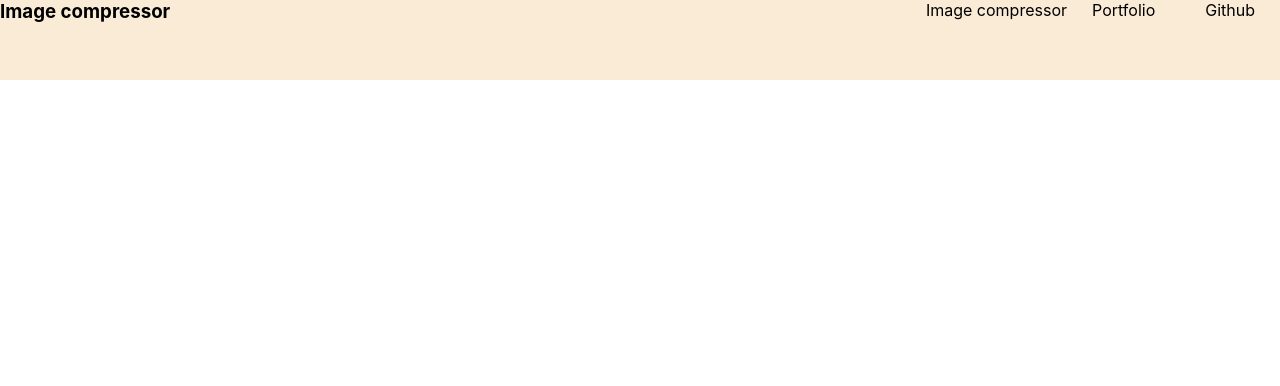
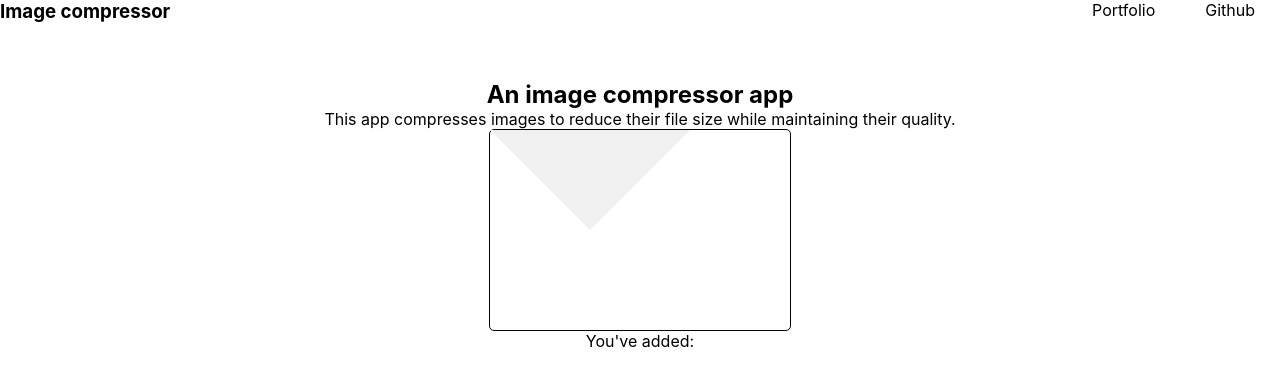
Before and after one commit to NixonOjiem/Image-compressor, a React (Create React App) app: page / in a window 1280 px wide. Shown: the top 386 px of the page. Built offline with nearby package versions, Linux system fonts and the light colour scheme.

Commit message:
A commit with upload file functionality updated

```diff
--- a/src/App.css
+++ b/src/App.css
@@ -3,8 +3,13 @@
   padding: 0px;
   border: 0px;
 }
+.App{
+  /* display: flex; */
+  justify-content: center;
+  align-items: center;
+}
 .Navigation-bar{
-  background-color: antiquewhite;
+  background-color: #fff;
   overflow: auto;
   align-items: center;
   height: 10vh;
@@ -22,3 +27,48 @@
   padding: 15px;
   margin: 10px;
 }
+.List-items li a:hover{
+  color: #e4e2e2;
+  transition-timing-function: ease-in-out;
+  transition-duration: 0.5s;
+}
+.Introduction-content{
+  max-width: 70vw;
+  margin-left: 15vw;
+  text-align: center;
+  display: flex;
+  flex-direction: column;
+  align-items: center;
+  justify-content: center;
+}
+.triangle-input {
+  position: relative;
+  width: 300px;
+  height: 200px;
+  border: 1px solid #ccc;
+  background-color: #ffffff;
+  border-radius: 5px;
+  border-color: #000;
+}
+
+.triangle-input::before {
+  content: "";
+  position: absolute;
+  top: 0;
+  left: 0;
+  width: 0;
+  height: 0;
+  border-style: solid;
+  border-width: 100px 100px 0 100px;
+  border-color: #f0f0f0 transparent transparent transparent;
+}
+
+.triangle-input input[type="file"] {
+  position: absolute;
+  top: 0;
+  left: 0;
+  width: 100%;
+  height: 100%;
+  opacity: 0;
+  cursor: pointer;
+}
--- a/src/App.js
+++ b/src/App.js
@@ -1,10 +1,12 @@
 import './App.css';
+import BasicContent from './components/BasicContent';
 import NavigationBar from './components/NavigationBar';
 
 function App() {
   return (
     <div className="App">
      <NavigationBar />
+     <BasicContent />
     </div>
   );
 }
--- /dev/null
+++ b/src/components/BasicContent.js
@@ -0,0 +1,32 @@
+import React, { useState } from 'react';
+
+function BasicContent() {
+  const [fileNames, setFileNames] = useState('');
+
+  const handleFileChange = (event) => {
+    const files = event.target.files;
+    let fileNamesList = '';
+
+    for (let i = 0; i < files.length; i++) {
+      fileNamesList += `${files[i].name} `;
+    }
+
+    setFileNames(fileNamesList);
+  };
+
+  return (
+    <div className='Introduction-content'>
+      <h2>An image compressor app</h2>
+      <p>
+        This app compresses images to reduce their
+        file size while maintaining their quality.
+      </p>
+      <div className='triangle-input'>
+        <input type="file" id="imageInput" accept="image/*" multiple onChange={handleFileChange} />
+      </div>
+      <div id="file-names">You've added: {fileNames}</div>
+    </div>
+  );
+}
+
+export default BasicContent;
--- a/src/components/NavigationBar.js
+++ b/src/components/NavigationBar.js
@@ -5,7 +5,6 @@ function NavigationBar() {
     <div className='Navigation-bar'>
        <h3>Image compressor</h3>
         <ul className="List-items">
-            <li>Image compressor</li>
             <li><a>Portfolio</a></li>
             <li><a>Github</a></li>
         </ul>
```
